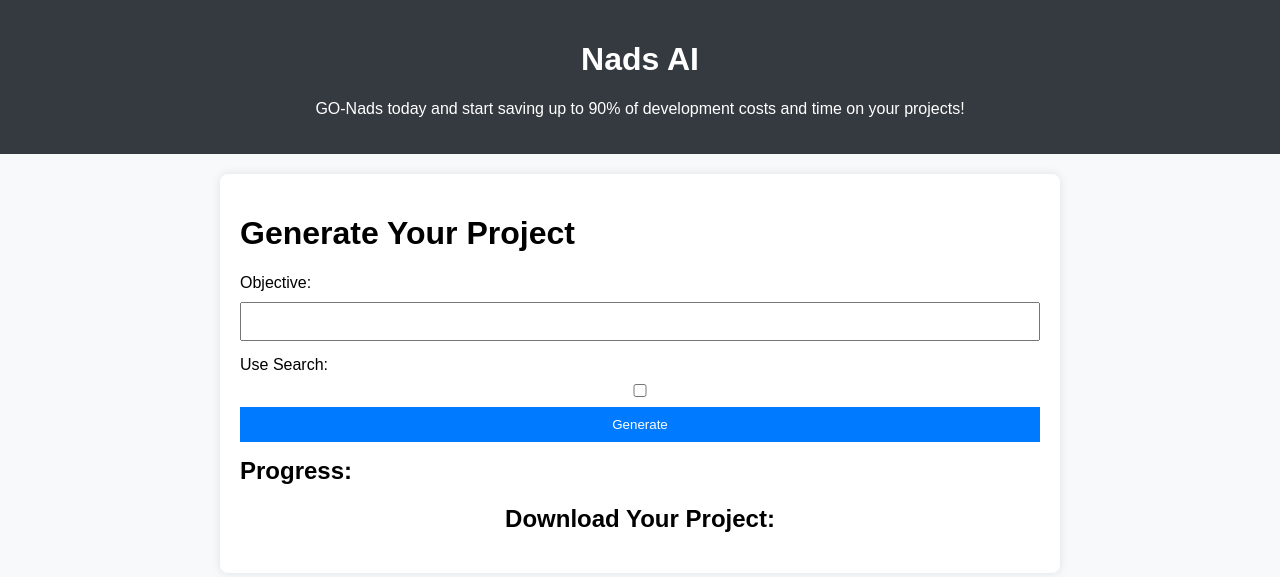
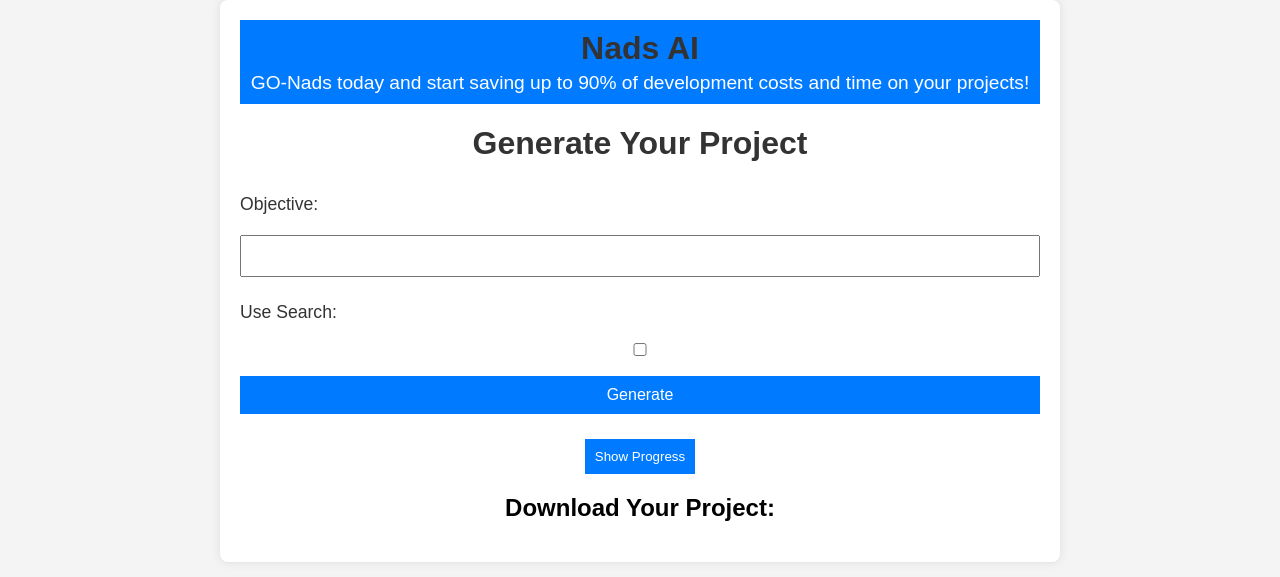
Before and after one commit to Rat5ak/NadsAI, a Flask app: page / in a window 1280 px wide. Shown: the top 577 px of the page. Run offline with Flask 3, Linux system fonts and the light colour scheme; some libraries are stand-ins or nearby versions.

Commit message:
styling - spinning wheel still fried

```diff
--- a/templates/index.html
+++ b/templates/index.html
@@ -6,13 +6,110 @@
     <title>Nads AI Project Generator</title>
     <link rel="stylesheet" href="{{ url_for('static', filename='styles.css') }}">
     <script src="https://cdn.socket.io/4.0.0/socket.io.min.js"></script>
+    <style>
+        body {
+            font-family: Arial, sans-serif;
+            margin: 0;
+            padding: 0;
+            background-color: #f4f4f4;
+        }
+        .container {
+            position: relative;
+            max-width: 800px;
+            margin: 0 auto;
+            padding: 20px;
+            background-color: #fff;
+            box-shadow: 0 0 10px rgba(0, 0, 0, 0.1);
+        }
+        header {
+            text-align: center;
+            margin-bottom: 20px;
+            padding: 10px 0;
+            background-color: #007BFF;
+            color: #fff;
+        }
+        header h1 {
+            margin: 0;
+            font-size: 2em;
+        }
+        header p {
+            margin: 5px 0 0;
+            font-size: 1.2em;
+        }
+        h1 {
+            text-align: center;
+            color: #333;
+        }
+        form {
+            display: flex;
+            flex-direction: column;
+            gap: 10px;
+        }
+        form label {
+            font-size: 1.1em;
+            color: #333;
+        }
+        form input[type="text"],
+        form input[type="checkbox"],
+        form button {
+            padding: 10px;
+            font-size: 1em;
+        }
+        form button {
+            background-color: #007BFF;
+            color: #fff;
+            border: none;
+            cursor: pointer;
+        }
+        form button:hover {
+            background-color: #0056b3;
+        }
+        #spinner {
+            display: none;
+            position: absolute;
+            top: 50%;
+            left: 50%;
+            transform: translate(-50%, -50%);
+            width: 50px;
+            height: 50px;
+        }
+        #spinner img {
+            width: 100%;
+            height: 100%;
+        }
+        #progress-container {
+            display: none;
+            margin-top: 20px;
+        }
+        #toggle-progress {
+            background-color: #007BFF;
+            color: #fff;
+            border: none;
+            padding: 10px;
+            cursor: pointer;
+            display: block;
+            margin: 20px auto;
+        }
+        #toggle-progress:hover {
+            background-color: #0056b3;
+        }
+        #download {
+            margin-top: 20px;
+            text-align: center;
+        }
+        #download-link img {
+            display: inline-block;
+            width: 50px;
+            height: 50px;
+        }
+    </style>
 </head>
 <body>
-    <header>
-        <h1>Nads AI</h1>
-        <p class="motto">GO-Nads today and start saving up to 90% of development costs and time on your projects!</p>
-    </header>
     <div class="container">
+        <header>
+            <h1>Nads AI</h1>
+            <p>GO-Nads today and start saving up to 90% of development costs and time on your projects!</p>
+        </header>
         <h1>Generate Your Project</h1>
         <form id="generate-form">
             <label for="objective">Objective:</label>
@@ -21,14 +118,19 @@
             <input type="checkbox" id="use_search" name="use_search">
             <button type="submit">Generate</button>
         </form>
-        <div id="progress">
+        <div id="spinner" class="spinner">
+            <img src="{{ url_for('static', filename='spinner.gif') }}" alt="Loading...">
+        </div>
+        <div id="progress-container">
             <h2>Progress:</h2>
             <ul id="progress-list"></ul>
         </div>
+        <button id="toggle-progress">Show Progress</button>
         <div id="download">
             <h2>Download Your Project:</h2>
             <a id="download-link" href="#" style="display: none;">
                 <img src="{{ url_for('static', filename='download.png') }}" alt="Download">
+                Download Project
             </a>
         </div>
     </div>
@@ -37,14 +139,29 @@
         const form = document.getElementById('generate-form');
         const progressList = document.getElementById('progress-list');
         const downloadLink = document.getElementById('download-link');
+        const spinner = document.getElementById('spinner');
+        const progressContainer = document.getElementById('progress-container');
+        const toggleProgressButton = document.getElementById('toggle-progress');
 
         form.addEventListener('submit', function(event) {
             event.preventDefault();
             const formData = new FormData(form);
+            spinner.style.display = 'block';
+            progressContainer.style.display = 'none';
             fetch('/generate', {
                 method: 'POST',
                 body: formData
             });
+        });
+
+        toggleProgressButton.addEventListener('click', function() {
+            if (progressContainer.style.display === 'none') {
+                progressContainer.style.display = 'block';
+                toggleProgressButton.textContent = 'Hide Progress';
+            } else {
+                progressContainer.style.display = 'none';
+                toggleProgressButton.textContent = 'Show Progress';
+            }
         });
 
         socket.on('progress_update', function(data) {
@@ -54,6 +171,7 @@
         });
 
         socket.on('zip_ready', function(data) {
+            spinner.style.display = 'none';
             downloadLink.href = data.zip_url;
             downloadLink.style.display = 'block';
         });
```
